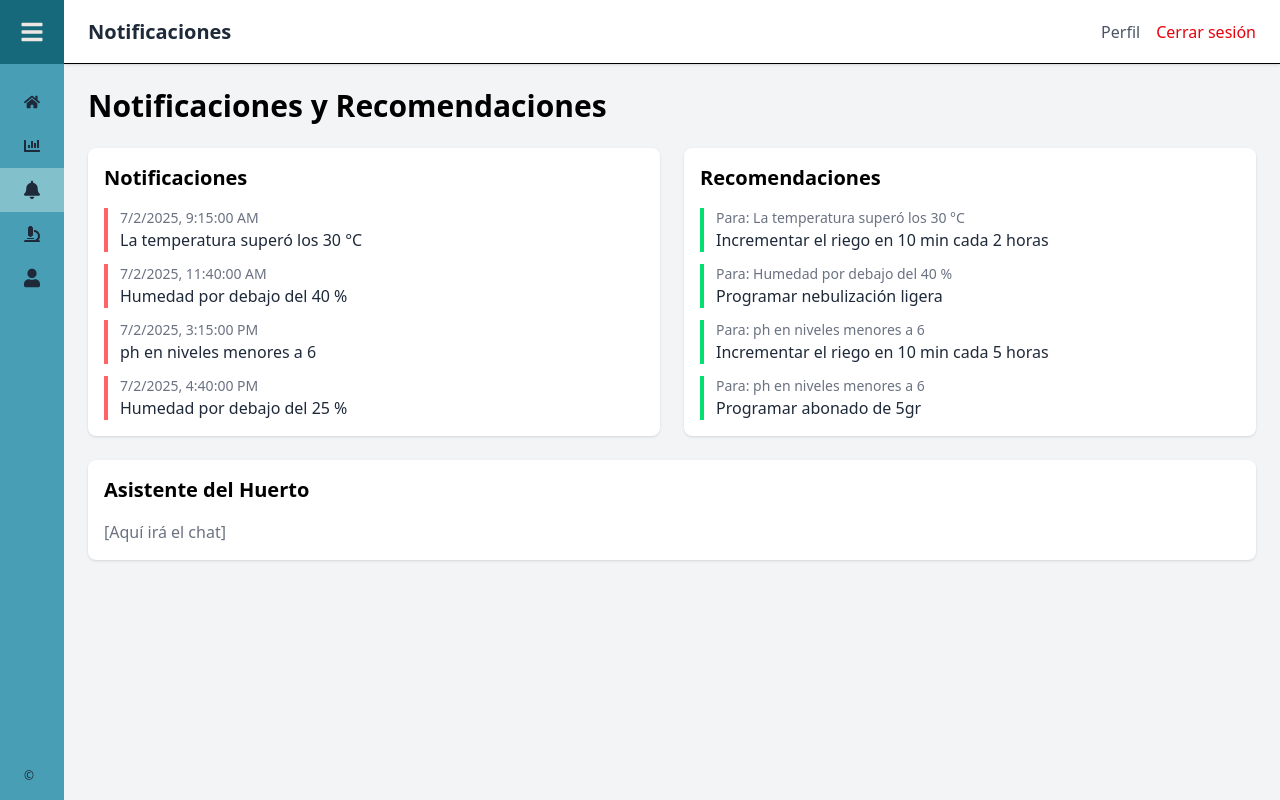
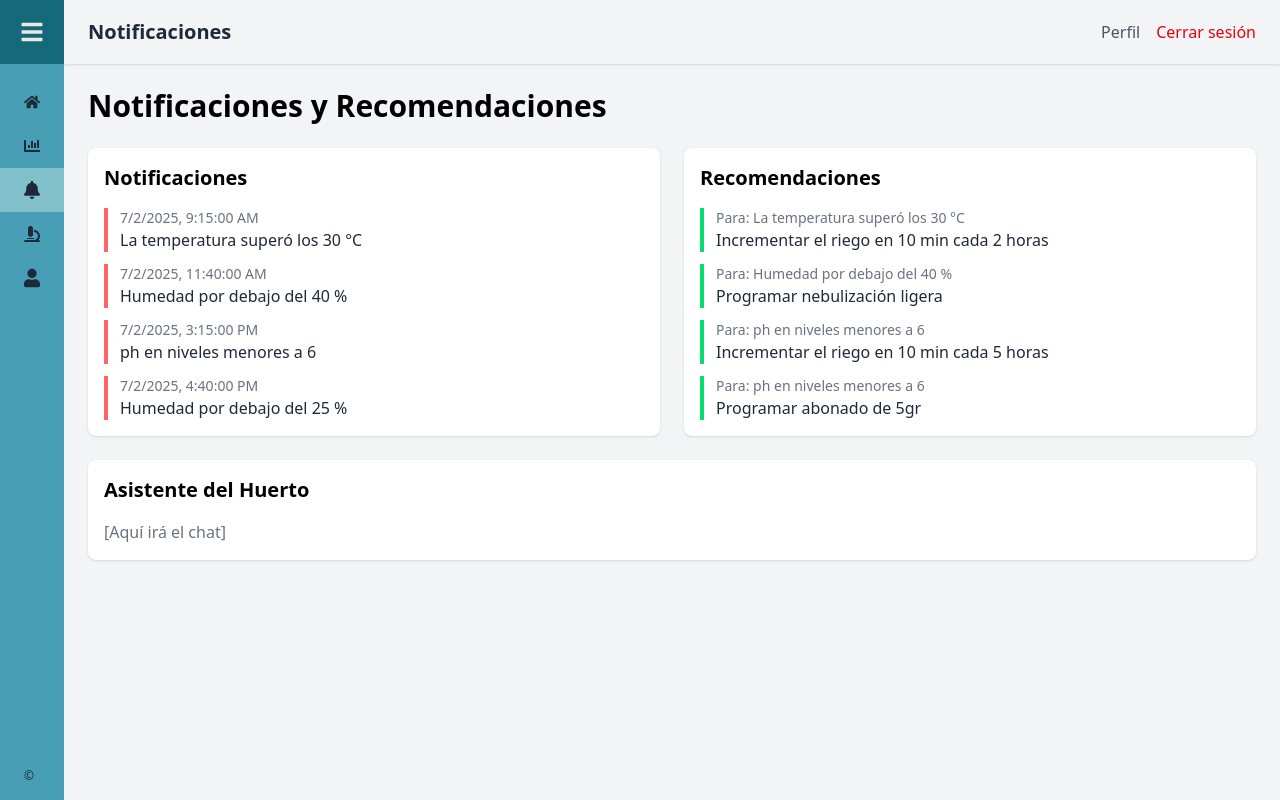
Before and after one commit to Manuel-GarCed/proyecto_tesis, a React (Vite) app: page /notifications in a window 1280 px wide. Built offline with nearby package versions, Linux system fonts and the light colour scheme.

Commit message:
cambio color header

```diff
--- a/src/components/header.jsx
+++ b/src/components/header.jsx
@@ -24,7 +24,7 @@ export default function Header() {
   };
 
   return (
-    <header className="flex items-center justify-between bg-white px-6 h-16 border-b shadow-sm">
+    <header className="flex items-center justify-between bg-gray-100 px-6 h-16 border-b-gray-400 shadow-sm">
       {/* Izquierda: título de la página */}
       <h1 className="text-xl font-semibold text-gray-800">{title}</h1>
 
--- a/src/pages/Notifications.jsx
+++ b/src/pages/Notifications.jsx
@@ -45,7 +45,7 @@ export default function Notifications() {
         </div>
       </div>
 
-      {/* 3) Aquí irá tu Chatbot */}
+      {/* 3) Chatbot NLP */}
       <div className="bg-white p-4 rounded-lg shadow">
         <h2 className="text-xl font-semibold mb-4">Asistente del Huerto</h2>
         {/* placeholder */}
```
